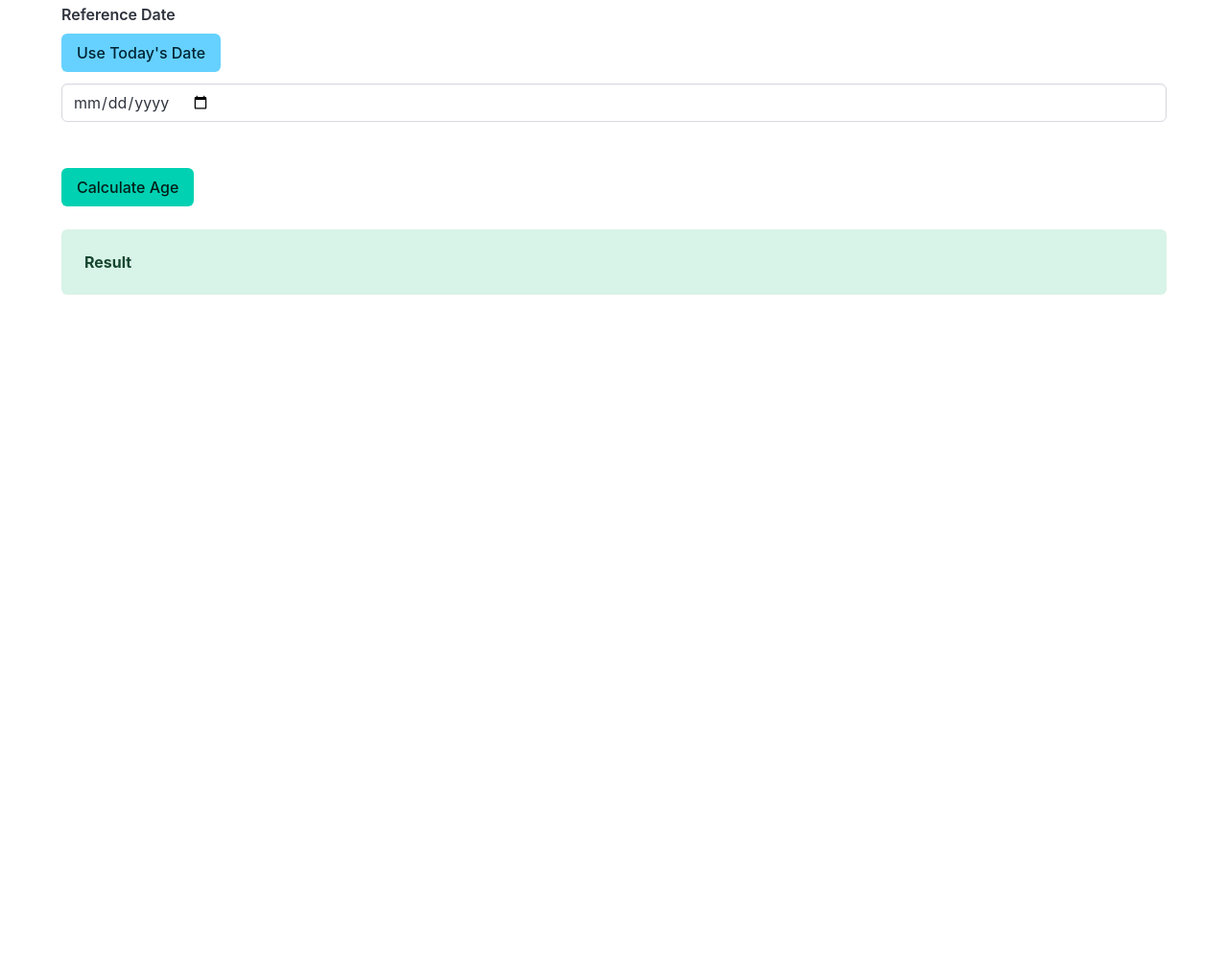
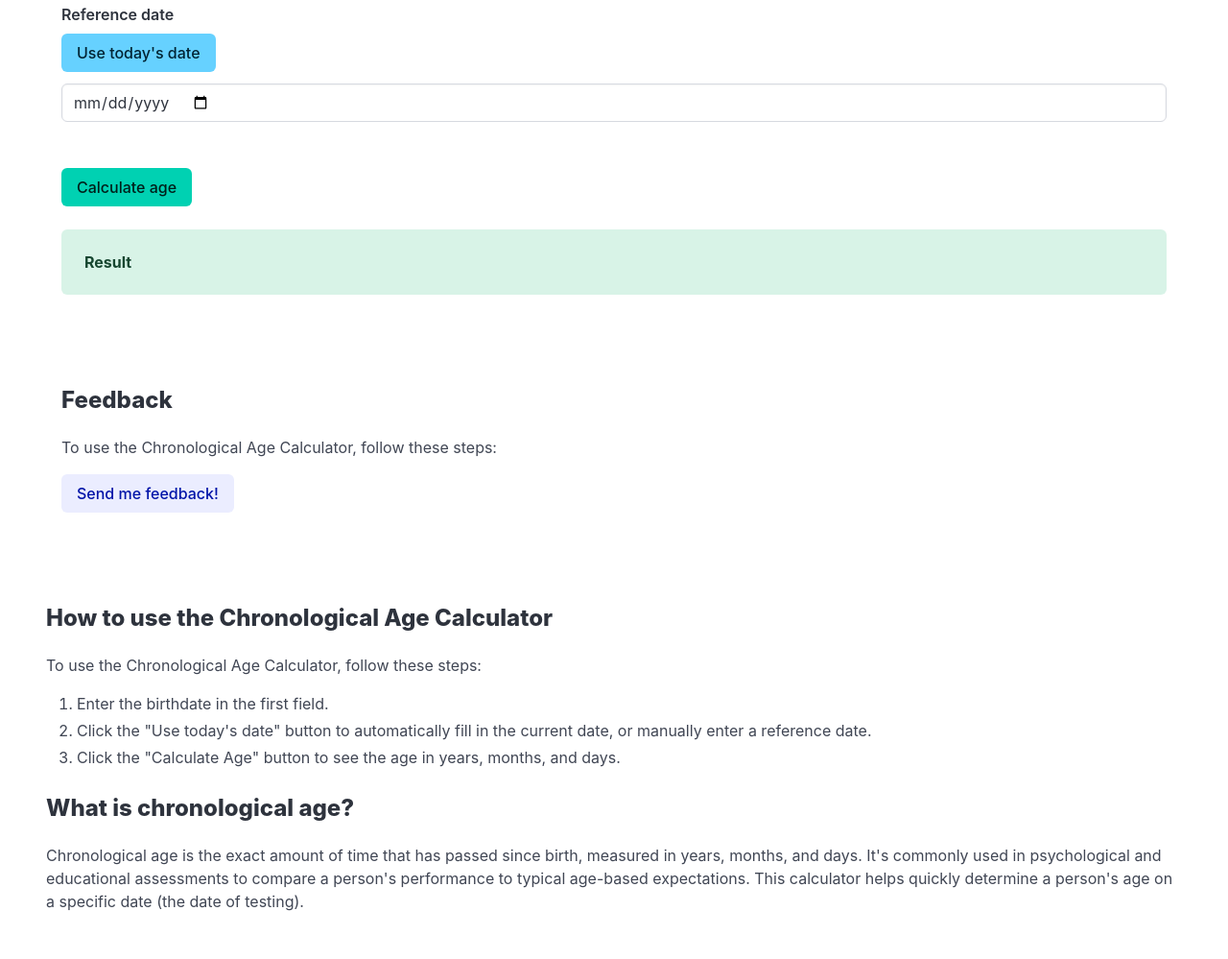
Before and after one commit to kraulk/chronological-age-calculator, a plain HTML site: page index.html in a window 1280 px wide. Shown: the part 281-1280 px from the top of the page at 96% size. Before the commit the page ends 800 px from the top, so only its background shows below. Drawn offline with nearby package versions, Linux system fonts and the light colour scheme; a script that the page names is missing.

Commit message:
Add content

```diff
--- a/index.html
+++ b/index.html
@@ -27,7 +27,7 @@
 				<h1 class="title has-text-centered">Chronological Age Calculator</h1>
 
 				<div class="notification is-warning is-light mt-5 pr-6">
-					<button class="delete"></button>
+					<button class="delete" aria-label="Dismiss"></button>
 					This calculator is provided as a helpful tool. <strong>Users are responsible for verifying all results</strong> and ensuring their accuracy in professional practice.
 				</div>
 
@@ -40,9 +40,9 @@
 					</div>
 
 					<div class="field">
-						<label class="label" for="reference-date">Reference Date</label>
+						<label class="label" for="reference-date">Reference date</label>
 						<div class="buttons">
-							<button type="button" class="button is-info" onclick="setToday()">Use Today's Date</button>
+							<button type="button" class="button is-info" onclick="setToday()">Use today's date</button>
 						</div>
 						<div class="control">
 							<input class="input" type="date" id="reference-date" name="reference-date" required />
@@ -50,11 +50,32 @@
 					</div>
 
 					<div class="buttons mt-6">
-						<button type="submit" class="button is-primary">Calculate Age</button>
+						<button type="submit" class="button is-primary">Calculate age</button>
 					</div>
 				</form>
 
 				<div id="result" class="notification is-success mt-5 is-light has-text-weight-bold" role="status" aria-live="polite">Result</div>
+			</div>
+		</section>
+		<section class="section">
+			<div class="container">
+				<h2 class="title is-4 has-text-left">Feedback</h2>
+				<p>To use the Chronological Age Calculator, follow these steps:</p>
+				<script async defer src="https://tally.so/widgets/embed.js"></script>
+				<button class="button is-link is-light mt-4" data-tally-open="n05a9y" data-tally-layout="modal" data-tally-hide-title="1" data-tally-auto-close="500">Send me feedback!</button>
+			</div>
+		</section>
+		<section class="section">
+			<div class="content">
+				<h2 class="title is-4">How to use the Chronological Age Calculator</h2>
+				<p>To use the Chronological Age Calculator, follow these steps:</p>
+				<ol>
+					<li>Enter the birthdate in the first field.</li>
+					<li>Click the "Use today's date" button to automatically fill in the current date, or manually enter a reference date.</li>
+					<li>Click the "Calculate Age" button to see the age in years, months, and days.</li>
+				</ol>
+				<h2 class="title is-4">What is chronological age?</h2>
+				<p>Chronological age is the exact amount of time that has passed since birth, measured in years, months, and days. It's commonly used in psychological and educational assessments to compare a person's performance to typical age-based expectations. This calculator helps quickly determine a person's age on a specific date (the date of testing).</p>
 			</div>
 		</section>
 
```
